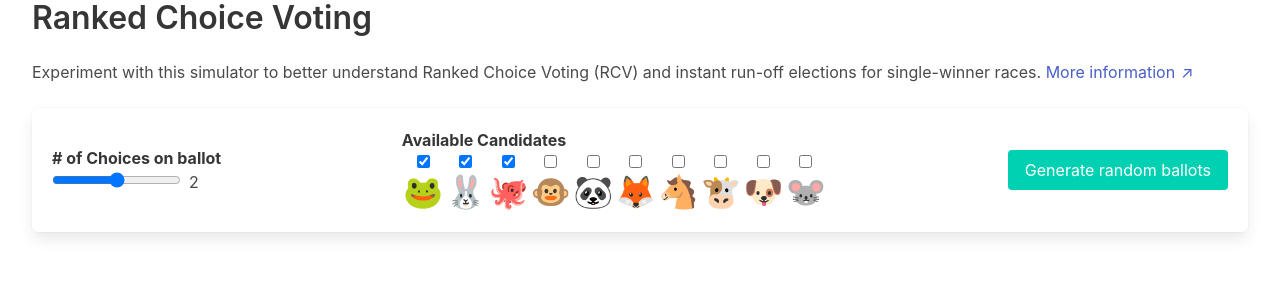
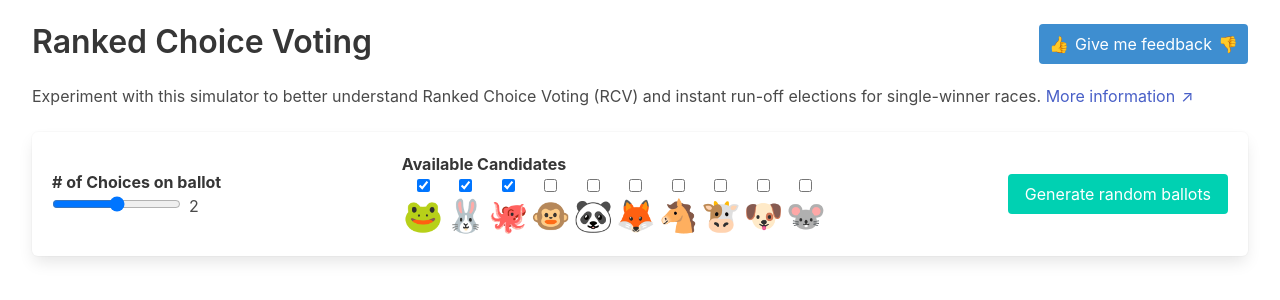
Before and after one commit to jonashw/instant-runoff-election-demo, a React (Create React App) app: page / in a window 1280 px wide. Shown: the top 300 px of the page. Built offline with nearby package versions, Linux system fonts and the light colour scheme.

Commit message:
feedback button

```diff
--- a/src/App.js
+++ b/src/App.js
@@ -47,7 +47,14 @@ export default function App() {
     setBallots(genBallots());
   };
   return (
-    <div className="container is-fluid">
+    <div className="container is-fluid mt-5">
+      <a href="https://forms.gle/4m8ih2JKVVZCKtq96" target="_blank" className="button is-info is-pulled-right">
+        <span className="icon-text">
+          <span className="icon mr-1">👍</span>
+          Give me feedback
+          <span className="icon ml-1">👎</span>
+        </span>
+      </a>
       <h1 className="title">Ranked Choice Voting</h1>
       <div className="content">
         Experiment with this simulator to better understand Ranked Choice Voting
```
